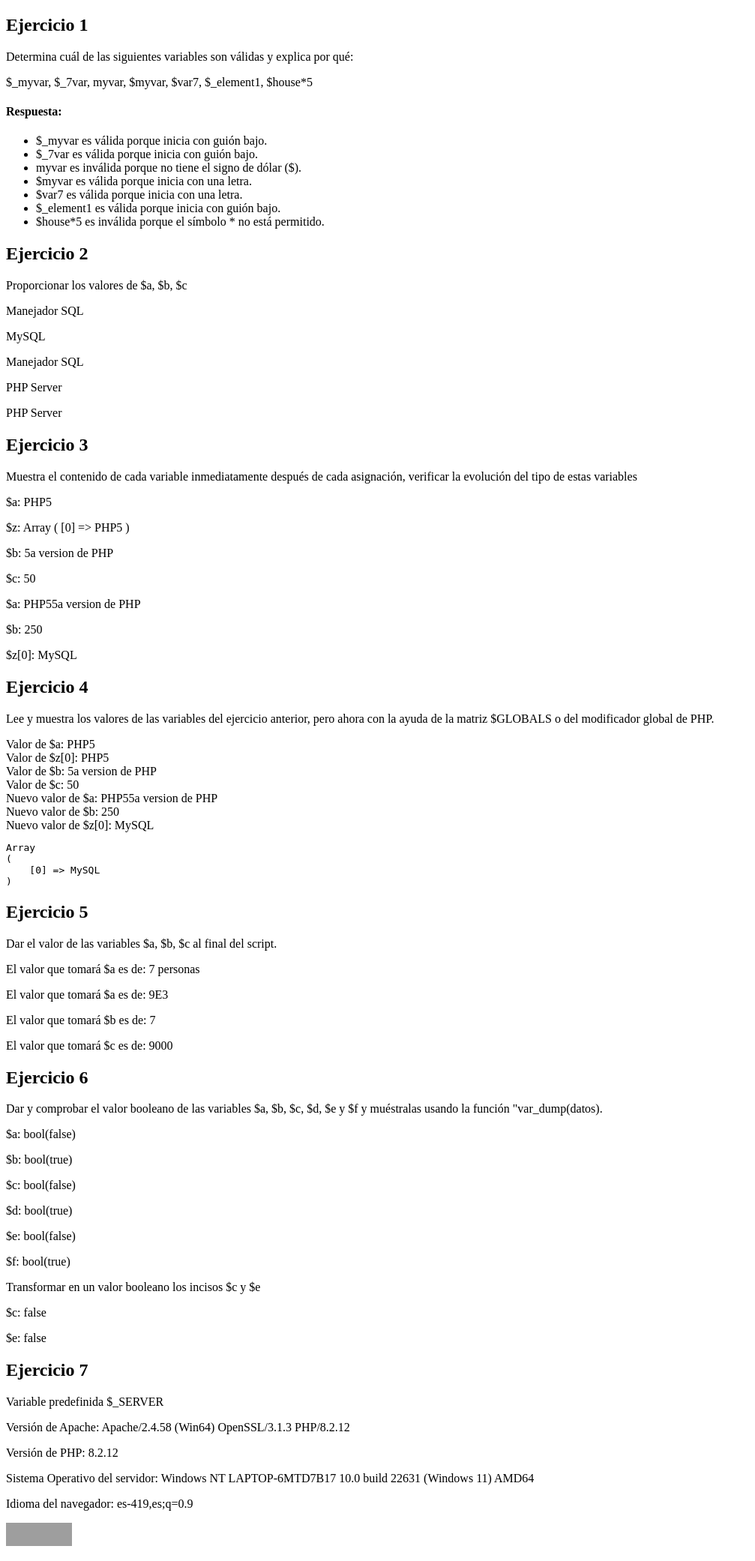
After one commit to Kippie01PW/tecweb, a PHP site: page /validacion.html in a window 1280 px wide. The commit adds this page. Shown: the whole page at 75% size, without its empty margins (0-1007 px from the left). Run offline with PHP 8.4, Linux system fonts and the light colour scheme; grey boxes are pictures that could not be loaded.

Commit message:
Se modifico la práctica 4 para que pasara las pruebas de XHTML v1.1

```diff
--- /dev/null
+++ b/practicas/p04/validacion.html
@@ -0,0 +1,53 @@
+
+<!DOCTYPE html PUBLIC "-//W3C//DTD XHTML 1.1//EN" "http://www.w3.org/TR/xhtml11/DTD/xhtml11.dtd">
+<html xmlns="http://www.w3.org/1999/xhtml" xml:lang="es">
+<head>
+    <meta http-equiv="Content-Type" content="application/xhtml+xml; charset=UTF-8" />
+    <title>Práctica 4</title>
+</head>
+<body>
+    <h2>Ejercicio 1</h2>
+    <p>Determina cuál de las siguientes variables son válidas y explica por qué:</p>
+    <p>$_myvar, $_7var, myvar, $myvar, $var7, $_element1, $house*5</p>
+    <h4>Respuesta:</h4><ul><li>$_myvar es válida porque inicia con guión bajo.</li><li>$_7var es válida porque inicia con guión bajo.</li><li>myvar es inválida porque no tiene el signo de dólar ($).</li><li>$myvar es válida porque inicia con una letra.</li><li>$var7 es válida porque inicia con una letra.</li><li>$_element1 es válida porque inicia con guión bajo.</li><li>$house*5 es inválida porque el símbolo * no está permitido.</li></ul>
+    <h2>Ejercicio 2</h2>
+    <p>Proporcionar los valores de $a, $b, $c</p>
+    <p>Manejador SQL</p><p>MySQL</p><p>Manejador SQL</p><p>PHP Server</p><p>PHP Server</p>
+    <h2>Ejercicio 3</h2>
+    <p>Muestra el contenido de cada variable inmediatamente después de cada asignación,
+    verificar la evolución del tipo de estas variables</p>
+    <p>$a: PHP5</p><p>$z: Array
+(
+    [0] => PHP5
+)
+</p><p>$b: 5a version de PHP</p><p>$c: 50</p><p>$a: PHP55a version de PHP</p><p>$b: 250</p><p>$z[0]: MySQL</p>
+    <h2>Ejercicio 4</h2>
+    <p>Lee y muestra los valores de las variables del ejercicio anterior, pero ahora con la ayuda de
+    la matriz $GLOBALS o del modificador global de PHP.</p>
+    <div>Valor de $a: PHP5</div><div>Valor de $z[0]: PHP5</div><div>Valor de $b: 5a version de PHP</div><div>Valor de $c: 50</div><div>Nuevo valor de $a: PHP55a version de PHP</div><div>Nuevo valor de $b: 250</div><div>Nuevo valor de $z[0]: MySQL</div><pre>Array
+(
+    [0] => MySQL
+)
+</pre>
+    <h2>Ejercicio 5</h2>
+    <p>Dar el valor de las variables $a, $b, $c al final del script.</p>
+    <p>El valor que tomará $a es de: 7 personas</p><p>El valor que tomará $a es de: 9E3</p><p>El valor que tomará $b es de: 7</p><p>El valor que tomará $c es de: 9000</p>
+    <h2>Ejercicio 6</h2>
+    <p>Dar y comprobar el valor booleano de las variables $a, $b, $c, $d, $e y $f y muéstralas
+    usando la función "var_dump(datos).</p>
+    <p>$a: bool(false)
+</p><p>$b: bool(true)
+</p><p>$c: bool(false)
+</p><p>$d: bool(true)
+</p><p>$e: bool(false)
+</p><p>$f: bool(true)
+</p><p>Transformar en un valor booleano los incisos $c y $e</p><p>$c: false</p><p>$e: false</p>
+    <h2>Ejercicio 7</h2>
+    <p>Variable predefinida $_SERVER</p>
+    <p>Versión de Apache: Apache/2.4.58 (Win64) OpenSSL/3.1.3 PHP/8.2.12</p><p>Versión de PHP: 8.2.12</p><p>Sistema Operativo del servidor: Windows NT LAPTOP-6MTD7B17 10.0 build 22631 (Windows 11) AMD64</p><p>Idioma del navegador: es-419,es;q=0.9</p>
+    <p>
+    <a href="https://validator.w3.org/markup/check?uri=referer"><img
+      src="https://www.w3.org/Icons/valid-xhtml11" alt="Valid XHTML 1.1" height="31" width="88" /></a>
+    </p>
+</body>
+</html>
```
Also changed, not shown: practicas/p04/index.php (+61 -71 lines), 1 other file.
